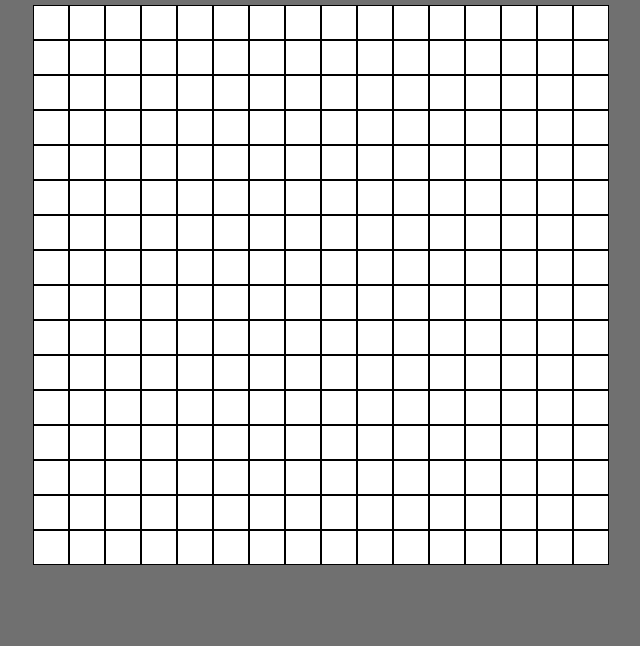
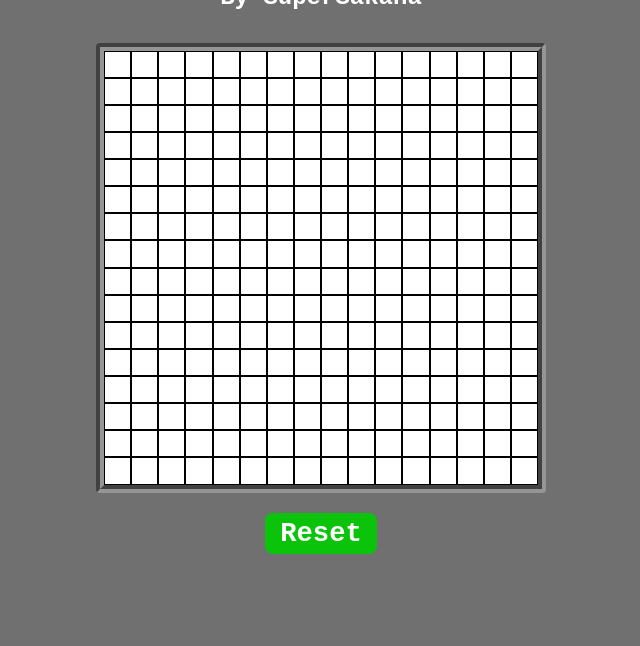
Before and after one commit to supersakana/etch-a-sketch, a plain HTML site: page index.html in a window 1280 px wide. Shown: the part 154-800 px from the top of the page, without its empty margins (319-959 px from the left). Drawn offline with Linux system fonts and the light colour scheme.

Commit message:
Added the hover eeffect and staged button for next function

```diff
--- a/index.html
+++ b/index.html
@@ -10,7 +10,9 @@
 <body>
     <section class="fullpage">
         <h1>Etch-A-Sketch</h1>
+        <h2>By SuperSakana</h2>
         <div id="sketch-grid"></div>
+        <button id="reset-btn">Reset</button>
     </section>
 
     <script src="script.js"></script>
--- a/script.js
+++ b/script.js
@@ -1,9 +1,20 @@
-
-for(i = 0; i < 256; i++){
-    let gridItem = document.createElement('div');
-    gridItem.className = "grid-item";
-
-    document.getElementById("sketch-grid").appendChild(gridItem);
+// VARIABLES
+let sketchGrid = document.getElementById('sketch-grid');
+let gridItem = document.createElement('div')
+let resetBtn = document.getElementById('reset-btn')
 
 
+// ADDS DIVS TO OUR 16 X 16 GRID & HOVER EVENT
+for(i = 0; i < 256; i++){
+    let gridItem = document.createElement('div')
+    gridItem.addEventListener('mouseover', () => {
+        gridItem.style.backgroundColor = 'black';
+    })
+    gridItem.className = "grid-item";
+    sketchGrid.appendChild(gridItem);
 }
+
+// RESETS THE COLOR ON THE SKETCH GRID
+resetBtn.addEventListener('click', () => {
+    console.log('test')
+})
--- a/styles.css
+++ b/styles.css
@@ -18,17 +18,22 @@ body {
   height: 100vh;
   width: 100%;
   background-color: #707070;
+  color: #ffffff;
 }
 
 .fullpage h1 {
   font-size: 2.5rem;
-  color: #ffffff;
+}
+
+.fullpage h2 {
   margin-bottom: 2rem;
 }
 
 #sketch-grid {
-  width: 45%;
-  height: 70%;
+  width: 450px;
+  height: 450px;
+  border: groove #959595 8px;
+  border-radius: 4px;
   display: grid;
   grid-template-columns: repeat(16, 1fr);
   grid-template-rows: repeat(16, 1fr);
@@ -38,5 +43,22 @@ body {
   width: 100%;
   height: 100%;
   background-color: #ffffff;
-  border: #000000 solid 1px;
+  border: #000000 solid 0.2px;
 }
+
+button {
+  margin-top: 20px;
+  border: none;
+  outline: none;
+  padding: 5px 15px;
+  font-size: 1.7rem;
+  font-family: "Courier New", Courier, monospace;
+  font-weight: bold;
+  background-color: #0ac30a;
+  color: #ffffff;
+  border-radius: 8px;
+}
+
+button:hover {
+  background-color: rgb(122, 233, 12);
+}
```
